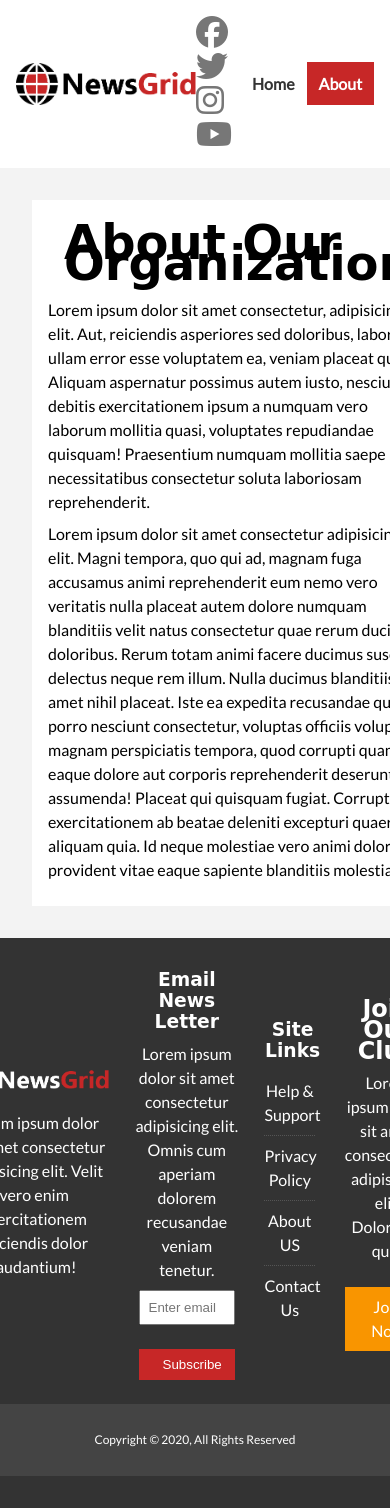
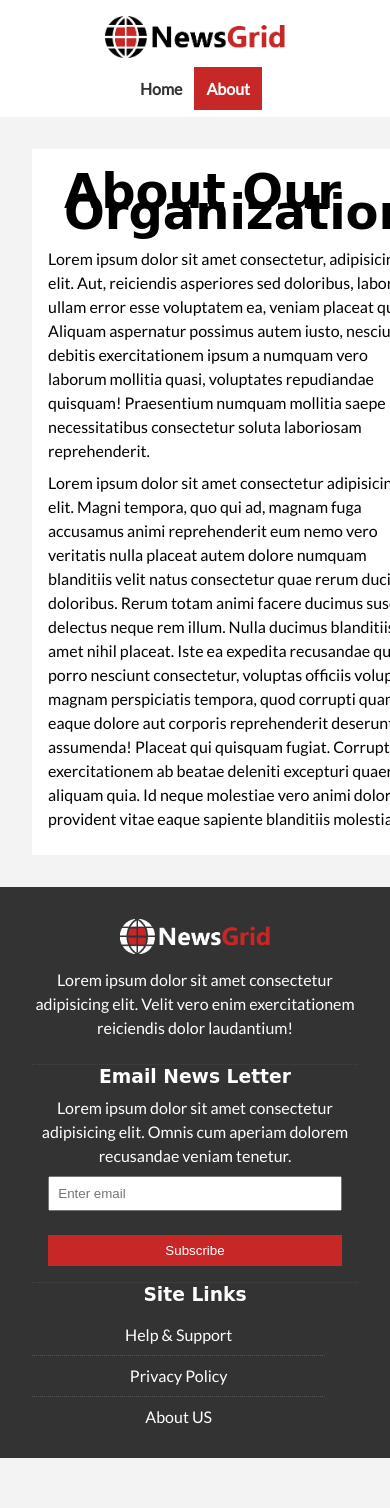
Before and after one commit to yashik777-nb/NewsGrid, a plain HTML site: page about.html in a window 390 px wide. After the commit the page ends 1458 px from the top, so only its background shows below. Drawn offline with Linux system fonts and the light colour scheme.

Commit message:
Responsiveness

```diff
--- a/css/mobile.css
+++ b/css/mobile.css
@@ -0,0 +1,60 @@
+/* Responsive Queries */
+#main-nav .social {
+    display: none;
+}
+
+#main-nav .container {
+    grid-template-columns: 1fr;
+    gap: 1.2rem;
+}
+
+#main-nav .container ul,
+#main-nav .logo{
+    justify-self: center;
+}
+
+#main-nav ul li a{
+    padding: 0.5rem;
+}
+
+#home-articles .article-container{
+    grid-template-columns: repeat(2, 1fr);
+}
+
+#home-articles .articles-container > *:first-child,
+#home-articles .articles-container > *:last-child{
+    grid-template-columns: 1fr;
+    grid-column: 1;
+}
+
+#main-footer .footer-container{
+    gap: 0.25rem;
+    height: 60Vh;
+}
+
+@media(max-width:600px){
+    /* Stack Grid Items */
+    #showcase .showcase-container,
+    #home-articles .articles-container,
+    #main-footer .footer-container{
+        grid-template-columns: 1fr;
+    }
+
+    #main-footer .footer-container{
+        gap: 0.1rem;
+    }
+
+    #main-footer .footer-container >*:last-child{
+        grid-column: 1;
+    }
+
+    #main-footer .footer-container >*{
+        border-bottom: #444444 1px dotted;
+        padding-bottom: 1rem;
+    }
+
+    #main-footer .footer-container >*:nth-child(4){
+        background-color: var(--dark-color);
+    }
+
+}
--- a/css/style.css
+++ b/css/style.css
@@ -297,7 +297,7 @@ p{
 
 /* Footer */
 #main-footer{
-    background: var(--dark-color);
+    background: var(--dark-color) !important;
     color: white;
 }
 
```
